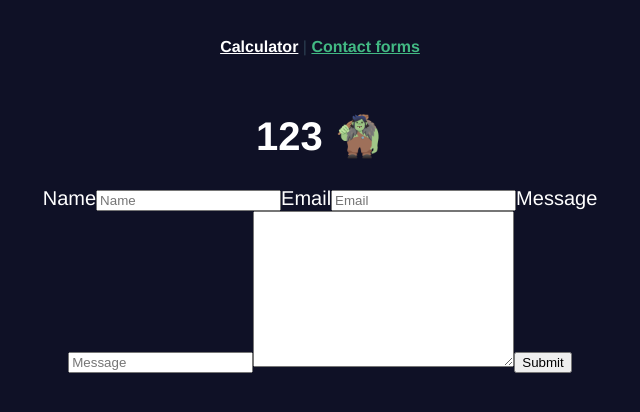
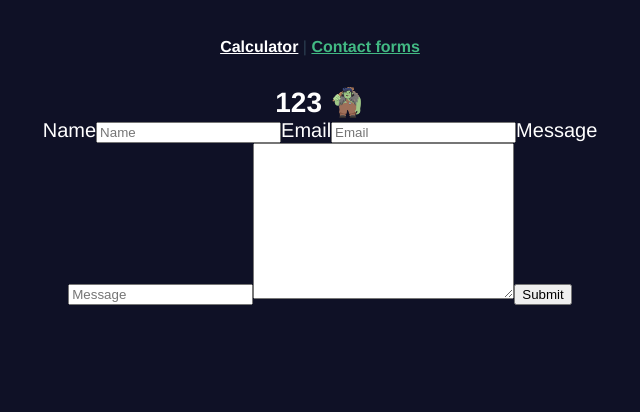
Before and after one commit to sondremalerud/Vue-Calculator, a Vue app: page /contactforms in a window 1280 px wide. Shown: the top 412 px of the page, without its empty margins (320-960 px from the left). Built offline with nearby package versions, Linux system fonts and the light colour scheme.

Commit message:
checkpoint

```diff
--- a/db/posts.json
+++ b/db/posts.json
@@ -17,6 +17,48 @@
       "email": "test@test.com",
       "message": "test teteststst",
       "id": 3
+    },
+    {
+      "formName": "fdsafdsa",
+      "email": "dfasfdsafdsafa",
+      "message": "fdsafdsafdsa",
+      "id": 4
+    },
+    {
+      "formName": "fdsafdsa",
+      "email": "dfasfdsafdsafa",
+      "message": "fdsafdsafdsa",
+      "id": 5
+    },
+    {
+      "formName": "fdsafdsa",
+      "email": "dfasfdsafdsafa",
+      "message": "fdsafdsafdsa",
+      "id": 6
+    },
+    {
+      "formName": "fdsafdsa",
+      "email": "dfasfdsafdsafa",
+      "message": "fdsafdsafdsa",
+      "id": 7
+    },
+    {
+      "formName": "fdsafdsa",
+      "email": "dfasfdsafdsafa",
+      "message": "fdsafdsafdsa",
+      "id": 8
+    },
+    {
+      "formName": "fdsafdsa",
+      "email": "dfasfdsafdsafa",
+      "message": "fdsafdsafdsa",
+      "id": 9
+    },
+    {
+      "formName": "Hei Hallo",
+      "email": "hei@hei.no",
+      "message": "Hei! :)",
+      "id": 10
     }
   ]
 }
--- a/package.json
+++ b/package.json
@@ -16,6 +16,7 @@
     "core-js": "^3.8.3",
     "json-server": "^0.17.1",
     "lodash": "^4.17.21",
+    "vee-validate": "^4.5.8",
     "vue": "^3.2.13",
     "vue-router": "^4.1.6"
   },
--- a/src/views/ContactForms.vue
+++ b/src/views/ContactForms.vue
@@ -2,9 +2,12 @@
     <div class="contact-form">
 
 
-        <h1>123 🧌</h1>
+
+
         <form @submit.prevent="sendForm">
+            <fieldset>
 
+                <legend>123 🧌</legend>
 
                 <BaseInput
                     v-model="form.formName"
@@ -15,7 +18,7 @@
                 <BaseInput
                     v-model="form.email"
                     label="Email"
-                type="text"
+                    type="email"
                 />
 
                 <BaseInput
@@ -28,6 +31,9 @@
                 <textarea name="Message" id="message" cols="30" rows="10"></textarea>
 
                 <button type="submit">Submit</button>
+
+            </fieldset>
+
         </form>
 
 
@@ -41,6 +47,8 @@
 
 <script>
 import axios from 'axios'
+import { useField } from 'vee-validate'
+
 
 
 export default {
@@ -51,7 +59,7 @@ export default {
                 formName: "",
                 email: "",
                 message: ""
-            }
+            },
         }
     },
     methods: {
@@ -94,5 +102,17 @@ export default {
 
     }
 
+    fieldset {
+        border: 0;
+        margin: 0;
+        padding: 0;
+    }
+
+    legend {
+        font-size: 28px;
+        font-weight: 700;
+        margin-top: 20px;
+    }
+
 
 </style>
```
Also changed, not shown: 1 other file (tests, documents, lock files or other folders). Lines whose indentation alone changed are shown as unchanged.
